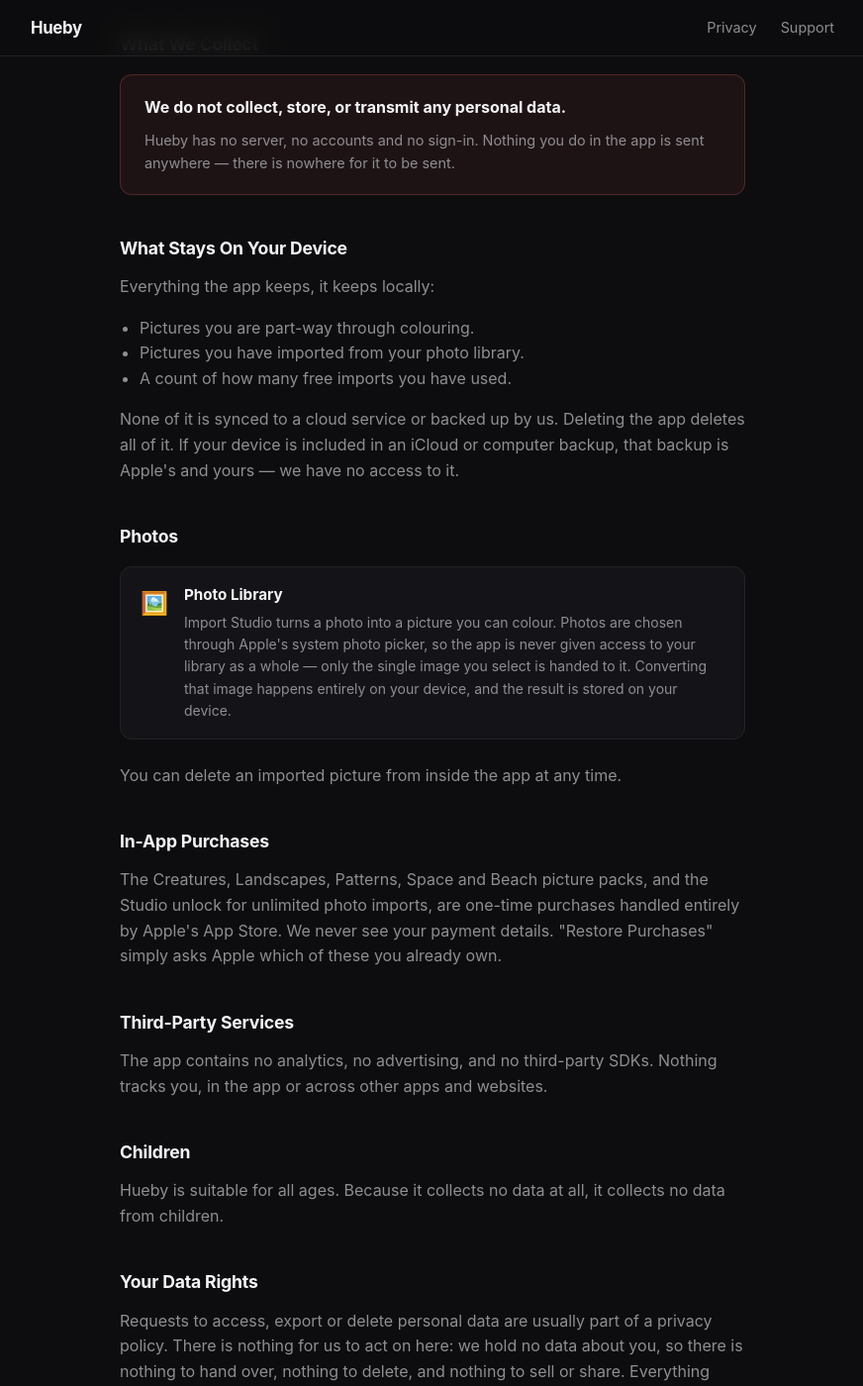
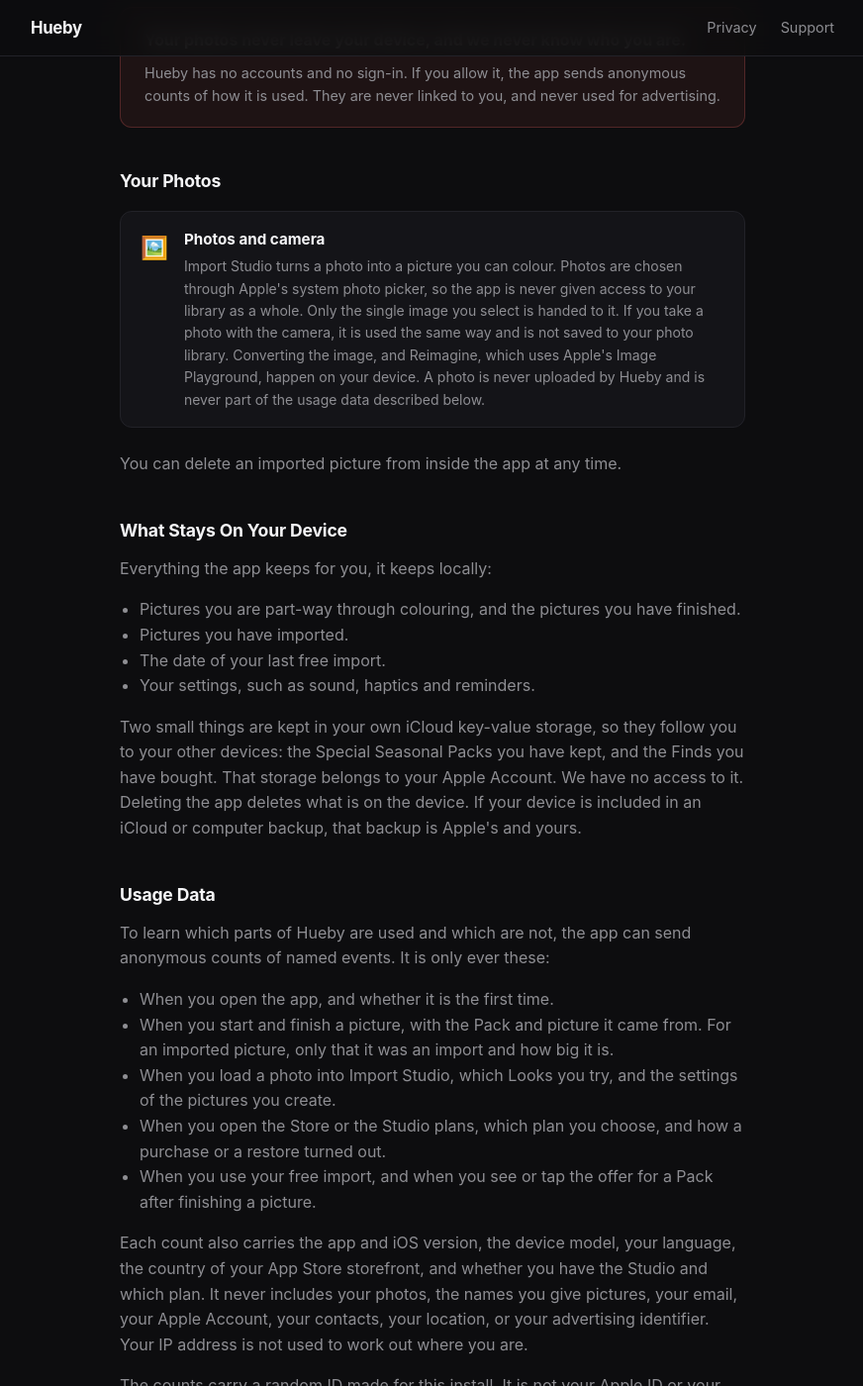
Before and after one commit to WhizbangApps/Hueby, a Jekyll site: the page built from privacy.md, in a window 1280 px wide and 1400 px high, scrolled down 318 px. Shown: the whole window at 99% size, without its empty margins (203-1075 px from the left). Built offline with Jekyll 4.4.1, drawn with Linux system fonts in a browser that asks for light colours; some of the changed text lies outside the part shown.

Commit message:
Privacy policy: describe optional anonymous usage data (Mixpanel, EU)
Rewrites privacy.md for Hueby's usage analytics (ADR 0027 in the app repo): what is sent, the
consent rule for the EEA and UK, the Settings switch, Mixpanel as processor, the Studio
subscription, and local notifications. Retention and the release date are placeholders for the
owner to fill. Publish before the app release.

Co-Authored-By: Claude Sonnet 5.5 <noreply@anthropic.com>

```diff
--- a/privacy.md
+++ b/privacy.md
@@ -1,62 +1,84 @@
 ---
 layout: default
-title: Hueby — Privacy Policy
+title: "Hueby: Privacy Policy"
 ---
 
 <div class="prose">
   <h1>Privacy Policy</h1>
-  <p class="updated">Last updated: 13 September 2026</p>
+  <p class="updated">Last updated: [RELEASE DATE: owner to set]</p>
 
-  <p>Hueby ("the app") is developed by Mark Wong ("we", "us"). This policy explains what data the app accesses and how it is used.</p>
-
-  <h2>What We Collect</h2>
+  <p>Hueby ("the app") is developed by Mark Wong ("we", "us"). This policy explains what the app accesses, what it sends, and the choices you have.</p>
 
   <div class="callout">
-    <strong>We do not collect, store, or transmit any personal data.</strong>
-    <p>Hueby has no server, no accounts and no sign-in. Nothing you do in the app is sent anywhere — there is nowhere for it to be sent.</p>
+    <strong>Your photos never leave your device, and we never know who you are.</strong>
+    <p>Hueby has no accounts and no sign-in. If you allow it, the app sends anonymous counts of how it is used. They are never linked to you, and never used for advertising.</p>
   </div>
 
-  <h2>What Stays On Your Device</h2>
-
-  <p>Everything the app keeps, it keeps locally:</p>
-
-  <ul>
-    <li>Pictures you are part-way through colouring.</li>
-    <li>Pictures you have imported from your photo library.</li>
-    <li>A count of how many free imports you have used.</li>
-  </ul>
-
-  <p>None of it is synced to a cloud service or backed up by us. Deleting the app deletes all of it. If your device is included in an iCloud or computer backup, that backup is Apple's and yours — we have no access to it.</p>
-
-  <h2>Photos</h2>
+  <h2>Your Photos</h2>
 
   <div class="permission-list">
     <div class="permission-item">
       <div class="permission-icon">🖼️</div>
       <div>
-        <strong>Photo Library</strong>
-        <p>Import Studio turns a photo into a picture you can colour. Photos are chosen through Apple's system photo picker, so the app is never given access to your library as a whole — only the single image you select is handed to it. Converting that image happens entirely on your device, and the result is stored on your device.</p>
+        <strong>Photos and camera</strong>
+        <p>Import Studio turns a photo into a picture you can colour. Photos are chosen through Apple's system photo picker, so the app is never given access to your library as a whole. Only the single image you select is handed to it. If you take a photo with the camera, it is used the same way and is not saved to your photo library. Converting the image, and Reimagine, which uses Apple's Image Playground, happen on your device. A photo is never uploaded by Hueby and is never part of the usage data described below.</p>
       </div>
     </div>
   </div>
 
   <p>You can delete an imported picture from inside the app at any time.</p>
 
+  <h2>What Stays On Your Device</h2>
+
+  <p>Everything the app keeps for you, it keeps locally:</p>
+
+  <ul>
+    <li>Pictures you are part-way through colouring, and the pictures you have finished.</li>
+    <li>Pictures you have imported.</li>
+    <li>The date of your last free import.</li>
+    <li>Your settings, such as sound, haptics and reminders.</li>
+  </ul>
+
+  <p>Two small things are kept in your own iCloud key-value storage, so they follow you to your other devices: the Special Seasonal Packs you have kept, and the Finds you have bought. That storage belongs to your Apple Account. We have no access to it. Deleting the app deletes what is on the device. If your device is included in an iCloud or computer backup, that backup is Apple's and yours.</p>
+
+  <h2>Usage Data</h2>
+
+  <p>To learn which parts of Hueby are used and which are not, the app can send anonymous counts of named events. It is only ever these:</p>
+
+  <ul>
+    <li>When you open the app, and whether it is the first time.</li>
+    <li>When you start and finish a picture, with the Pack and picture it came from. For an imported picture, only that it was an import and how big it is.</li>
+    <li>When you load a photo into Import Studio, which Looks you try, and the settings of the pictures you create.</li>
+    <li>When you open the Store or the Studio plans, which plan you choose, and how a purchase or a restore turned out.</li>
+    <li>When you use your free import, and when you see or tap the offer for a Pack after finishing a picture.</li>
+  </ul>
+
+  <p>Each count also carries the app and iOS version, the device model, your language, the country of your App Store storefront, and whether you have the Studio and which plan. It never includes your photos, the names you give pictures, your email, your Apple Account, your contacts, your location, or your advertising identifier. Your IP address is not used to work out where you are.</p>
+
+  <p>The counts carry a random ID made for this install. It is not your Apple ID or your device's identifier, it is not joined with any other data, and it is replaced with a new one if you switch sharing off and on again. We do not use the counts for advertising, we do not combine them with other data, and we do not sell them.</p>
+
+  <p>In the European Economic Area and the United Kingdom, Hueby asks you once, and sends nothing unless you say yes. Everywhere else, sharing is on by default, on the basis of our legitimate interest in improving the app, and you can turn it off. In every country, <strong>Settings, then Privacy, then Share usage data</strong> turns it off at once.</p>
+
+  <p>The counts are processed by Mixpanel, Inc. on our behalf, under its data processing agreement, and are stored in the European Union. They are kept for [RETENTION: owner to confirm].</p>
+
   <h2>In-App Purchases</h2>
-  <p>The Creatures, Landscapes, Patterns, Space and Beach picture packs, and the Studio unlock for unlimited photo imports, are one-time purchases handled entirely by Apple's App Store. We never see your payment details. "Restore Purchases" simply asks Apple which of these you already own.</p>
+  <p>Picture packs, the Painting Tools, packs of Finds, and the Studio subscription (and the one-time Studio some players bought earlier) are handled entirely by Apple's App Store. We never see your payment details. "Restore purchases" simply asks Apple what you already own. If you share usage data, the counts record the product and the outcome of a purchase, such as completed or cancelled, and nothing about you.</p>
 
-  <h2>Third-Party Services</h2>
-  <p>The app contains no analytics, no advertising, and no third-party SDKs. Nothing tracks you, in the app or across other apps and websites.</p>
+  <h2>Other Requests</h2>
+  <p>The app asks for one small public file from GitHub Pages, to learn about a sale on the Studio or the Painting Tools. The request carries no identifier and no information about you or your device. GitHub, like any website, can see the IP address a request comes from. We never receive it.</p>
+
+  <h2>Notifications</h2>
+  <p>Hueby sends two kinds of notification, both created on your device and sent by no server: a Daily picture reminder, if you turn it on, and a reminder two days before a Studio free trial ends, if you ask for it. You can turn either off in Settings.</p>
 
   <h2>Children</h2>
-  <p>Hueby is suitable for all ages. Because it collects no data at all, it collects no data from children.</p>
+  <p>Hueby is a general-audience app, suitable for all ages, and is not in the App Store's Kids category. It has no accounts, and the usage counts described above are anonymous and never include a name, a photo or any other personal detail. In the European Economic Area and the United Kingdom, nothing is sent until a player or their parent allows it.</p>
 
-  <h2>Your Data Rights</h2>
-  <p>Requests to access, export or delete personal data are usually part of a privacy policy. There is nothing for us to act on here: we hold no data about you, so there is nothing to hand over, nothing to delete, and nothing to sell or share. Everything Hueby stores is on your device, under your control — reset a picture, delete an import, or delete the app to remove the lot.</p>
+  <h2>Your Rights</h2>
+  <p>The usage counts are tied to a random ID that we cannot connect to you, so we cannot look up, export or delete the counts of one person. You can stop them at any time with the Settings switch, and a new ID is made if you switch them back on. We hold no other data about you. Everything else Hueby stores is on your device and under your control: reset a picture, delete an import, or delete the app to remove it all. If you are in the European Economic Area or the United Kingdom, you may withdraw your consent at any time in the same place, and you may complain to your local data protection authority.</p>
 
   <h2>Changes</h2>
   <p>If this policy changes, the updated version will be posted at the same URL with a revised "Last updated" date.</p>
 
   <h2>Contact</h2>
-  <p>Questions? Email us at <a href="mailto:whizbang.apps@gmail.com">whizbang.apps@gmail.com</a>. For help with the app itself, see the <a href="{{ '/support' | relative_url }}">support page</a>.</p>
+  <p>Questions? Email us at <a href="mailto:hello@whizbangapps.dev">hello@whizbangapps.dev</a>. For help with the app itself, see the <a href="{{ '/support' | relative_url }}">support page</a>.</p>
 </div>
```
